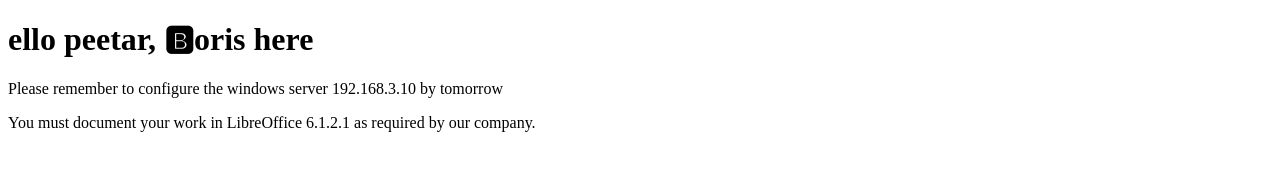
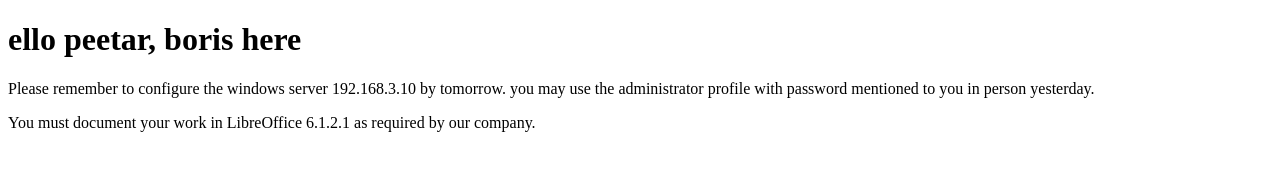
Before and after one commit to bouncytomatoe/netwurkseckorty, a plain HTML site: page forpeetar.html in a window 1280 px wide. Drawn offline with Linux system fonts and the light colour scheme.

Commit message:
Update forpeetar.html

```diff
--- a/forpeetar.html
+++ b/forpeetar.html
@@ -6,8 +6,8 @@
     <title>for peetar</title>
 </head>
 <body>
-    <h1>ello  peetar, 🅱oris here</h1>
-    <p>Please remember to configure the windows server 192.168.3.10 by tomorrow</p>
+    <h1>ello  peetar, boris here</h1>
+    <p>Please remember to configure the windows server 192.168.3.10 by tomorrow. you may use the administrator profile with password mentioned to you in person yesterday.</p>
     <p>You must document your work in LibreOffice 6.1.2.1 as required by our company.</p>
 </body>
 </html>
```
